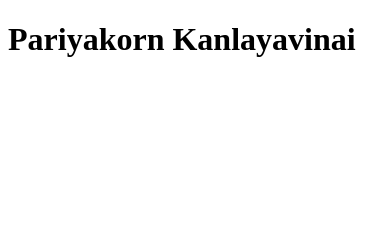
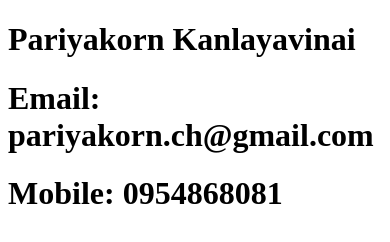
Before and after one commit to ddxmz/git-sample-project, a plain HTML site: page index.html in a window 390 px wide. Drawn offline with Linux system fonts and the light colour scheme.

Commit message:
Add Email and Mobile2

```diff
--- a/index.html
+++ b/index.html
@@ -6,8 +6,8 @@
     <title>MyWebsite</title>
 </head>
 <body>
-
     <h1>Pariyakorn Kanlayavinai</h1>
-
+    <h1>Email: pariyakorn.ch@gmail.com</h1>
+    <h1>Mobile: 0954868081</h1>
 </body>
 </html>
```
